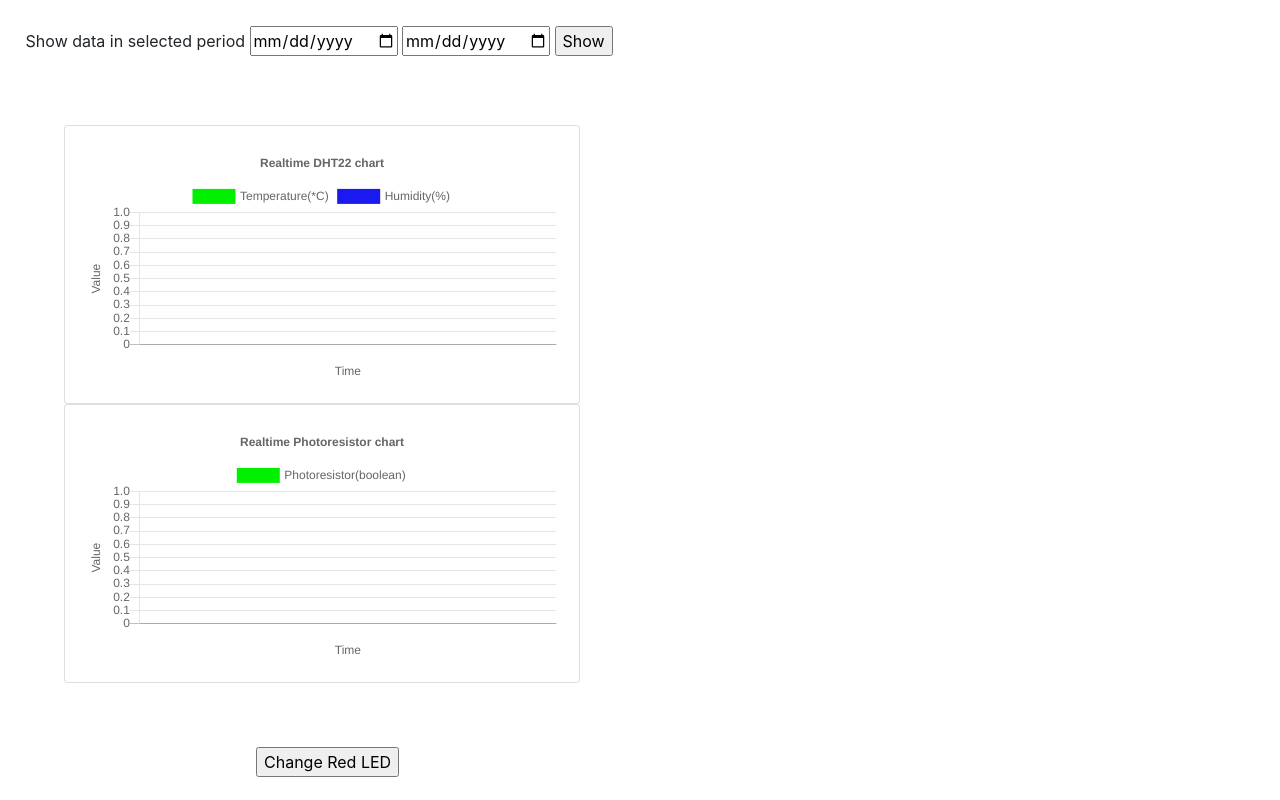
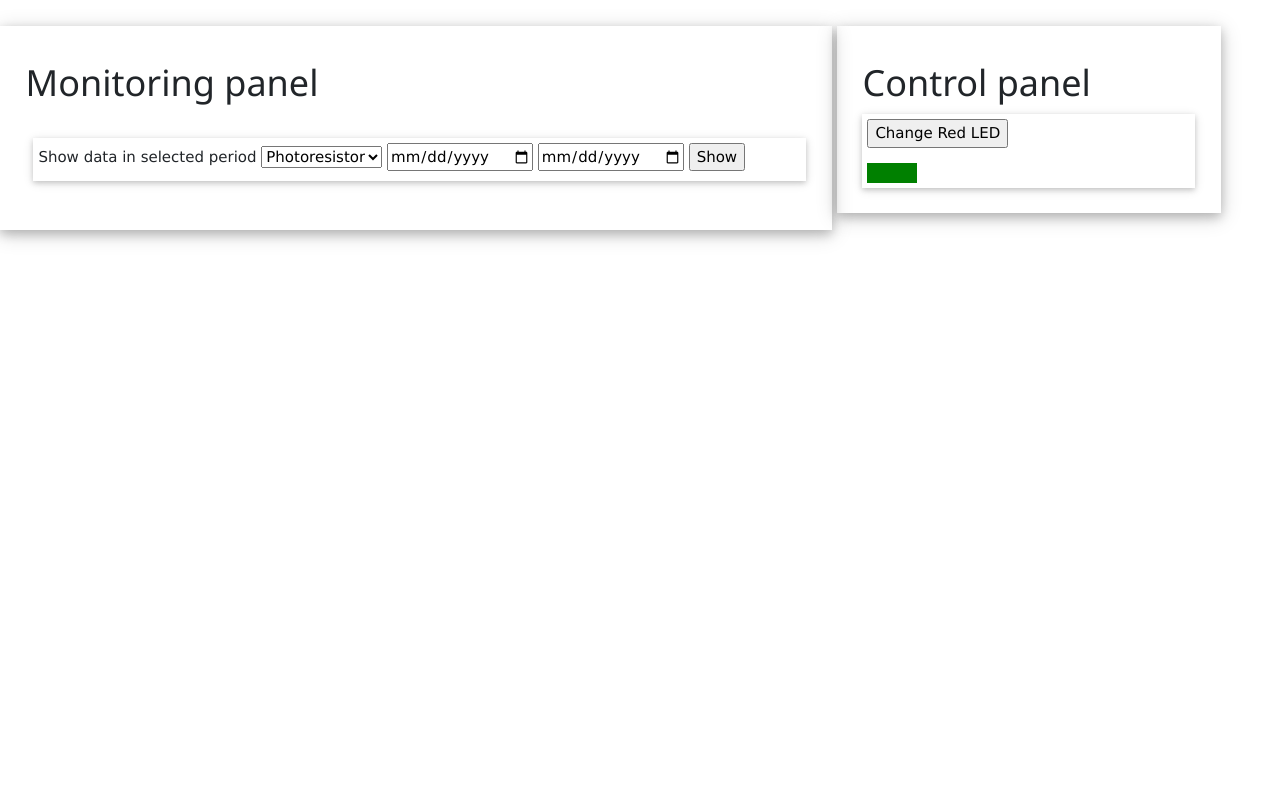
Before and after one commit to alshap/RPi_flask_monitoring, a Flask app: template templates/template.html in a window 1280 px wide; the page is wider, and only the part inside the window is pictured. Run offline with Flask 2, Linux system fonts and the light colour scheme; the template is opened without the code that fills it, so the values that code supplies are empty; some libraries are stand-ins or nearby versions.

Commit message:
Add files via upload

```diff
--- a/templates/template.html
+++ b/templates/template.html
@@ -2,9 +2,10 @@
 <html lang="en">
 <head>
     <meta charset="UTF-8">
-    <title>Creating Real-Time Charts with Flask</title>
+    <title>Real-time control panel</title>
     <link href="https://cdnjs.cloudflare.com/ajax/libs/twitter-bootstrap/4.3.1/css/bootstrap.min.css" rel="stylesheet">
     <link href="https://cdnjs.cloudflare.com/ajax/libs/Chart.js/2.8.0/Chart.min.css" rel="stylesheet">
+    <link rel="stylesheet" href="https://www.w3schools.com/w3css/4/w3.css">
 </head>
 
 <style>
@@ -29,40 +30,55 @@
         color: white;
     }
 
-    .devicespanel{
-        position: relative;
-        margin-left: 20%;
-        margin-top: 5%;
+    .container{
+        width: 65%;
+        margin-top: 2%;
+        margin-left: 0%;
+        display:inline-block;
+        vertical-align: top;
+        padding: 2%;
+    }
+    .container-2{
+        margin-top: 2%;
         width: 30%;
+        display:inline-block;
+        right: 2%;
+        vertical-align: top;
+        padding: 2%;
     }
 
-    #container{
-        width: 100%;
-        margin-left: 5%;
-        margin-top: 5%;
-    }
 
     .choice{
-        margin-top: 2%;
-        margin-left: 2%;
+        padding-top: 3%;
+        padding-bottom: 3%;
+        padding-left: 1%;
     }
+    .main-c: background-color: gray;
 
 </style>
+
 <body>
+<div class="main-c">
+    <div class="w3-card-4 container" id="graph-container">
+        <h1>Monitoring panel</h1>
         <div class="choice">
-
-    <form method = "get">
-        <label for="birthday">Show data in selected period</label>
-        <input type="date" id="datefrom" name="From">
-        <input type="date" id="dateto" name="To">
+            <div class="w3-card" style="padding: 5px;">
+                <form action ="http://localhost:5000/" method = "GET">
+                    <label>Show data in selected period</label>
+                    <select id="title" name="SelectedSensor">
+                         <option value="DHT22" selected>DHT22</option>
+                         <option value="Photoresistor" selected>Photoresistor</option>
+                    </select>
+                    <input type="date" name="DateFrom">
+                    <input type="date" name="DateTo">
                     <input type="submit" value="Show">
 
                 </form>
-
             </div>
-<div id="container">
+        </div>
+        <!--
             <div class="row">
-        <div class="col-5">
+                <div class="col">
                     <div class="card">
                         <div class="card-body">
                             <canvas id="canvas_dht22"></canvas>
@@ -70,12 +86,9 @@
                     </div>
                 </div>
             </div>
-    <div class="row">
-
-    </div>
 
             <div class="row">
-        <div class="col-5">
+                <div class="col">
                     <div class="card">
                         <div class="card-body">
                             <canvas id="canvas_photoresistor"></canvas>
@@ -83,13 +96,21 @@
                     </div>
                 </div>
             </div>
+            -->
     </div>
 
-<div class="devicespanel">
-        <form action = "" method = "post">
+
+    <div class="w3-card-4 container-2">
+        <h1>Control panel</h1>
+            <div class="w3-card" style="padding: 5px;">
+              <form action = "" method = "POST">
                  <p><input class = "button" type = "submit" value = "Change Red LED" name = "red_led" /></p>
               </form>
+              <div style="width: 50px; height: 20px; background-color: green"></div>
             </div>
+    </div>
+</div>
+
 <!--suppress JSUnresolvedLibraryURL -->
 <script src="https://cdnjs.cloudflare.com/ajax/libs/jquery/3.4.0/jquery.min.js"></script>
 <!--suppress JSUnresolvedLibraryURL -->
@@ -98,29 +119,64 @@
 <script src="https://cdnjs.cloudflare.com/ajax/libs/Chart.js/2.8.0/Chart.min.js"></script>
 <script>
     $(document).ready(function () {
-        const config_dht22 = {
+
+ function getRandomInt(max) {
+      return Math.floor(Math.random() * Math.floor(max));
+    }
+        /*
+        var sensors = [{
+                name: "DHT22",
+                labels: ["Temperature", "Humidity"]
+            },
+            {name: "Photoresistor",
+            labels: ["Boolean"]
+            }];
+            */
+        var sensors = [];
+
+        {% for key, parent_dict in sensors.items() %}
+           sensors.push({
+                    name: '{{ parent_dict["name"] }}',
+                    labels: [{% for label in parent_dict['labels'] %}   '{{ label }}',  {% endfor %}]
+               });
+        {% endfor %}
+
+
+
+        var configs = [];
+        var charts = [];
+
+        function getSensorNames(sensors){
+            sn = []
+            for (var i = 0;i < sensors.length;i++){
+                sn.push(sensors[i].name);
+            }
+            return sn;
+
+        }
+
+        function buildSensorConfigs(sensors){
+            sc = [];
+            for (var i = 0; i < sensors.length;i++){
+                sc.push(addSensorToConfig(sensors[i]));
+            }
+            return sc;
+        }
+        sensorNames = getSensorNames(sensors);
+
+
+        function addSensorToConfig(sensor){
+            var temp_config = {
             type: 'line',
             data: {
                 labels: [],
-                datasets: [{
-                    label: "Temperature(*C)",
-                    backgroundColor: 'rgb(255, 99, 132)',
-                    borderColor: 'rgb(0, 240, 0)',
-                    data: [],
-                    fill: false,
-                },{
-                    label: "Humidity(%)",
-                    backgroundColor: 'rgb(155, 30, 17)',
-                    borderColor: 'rgb(25, 25, 240)',
-                    data: [],
-                    fill: false,
-                }],
+                datasets: [],
             },
             options: {
                 responsive: true,
                 title: {
                     display: true,
-                    text: 'Realtime DHT22 chart'
+                    text: ''
                 },
                 tooltips: {
                     mode: 'index',
@@ -148,87 +204,99 @@
                 }
             }
         };
+            temp_config.data.datasets = [];
+            for (j = 0; j < sensor.labels.length; j++){
+                bgcolor = 'rgb('+getRandomInt(256)+', '+getRandomInt(256)+', '+getRandomInt(256)+')';
+                bcolor = 'rgb('+getRandomInt(256)+', '+getRandomInt(256)+', '+getRandomInt(256)+')';
+                temp_config.data.datasets.push({
+                                        label: sensor.labels[j],
+                                        backgroundColor: bgcolor,
+                                        borderColor: bcolor,
+                                        data: [],
+                                        fill: false
+                                            });
+            }
 
-        const config_photoresistor = {
-            type: 'line',
-            data: {
-                labels: [],
-                datasets: [{
-                    label: "Photoresistor(boolean)",
-                    backgroundColor: 'rgb(255, 99, 132)',
-                    borderColor: 'rgb(0, 240, 0)',
-                    data: [],
-                    fill: false,
-                }],
-            },
-            options: {
-                responsive: true,
-                title: {
-                    display: true,
-                    text: 'Realtime Photoresistor chart'
-                },
-                tooltips: {
-                    mode: 'index',
-                    intersect: false,
-                },
-                hover: {
-                    mode: 'nearest',
-                    intersect: true
-                },
-                scales: {
-                    xAxes: [{
-                        display: true,
-                        scaleLabel: {
-                            display: true,
-                            labelString: 'Time'
+            temp_config.options.title.text = sensor.name;
+            console.log(temp_config.data.datasets);
+            configs.push(temp_config);
+            return temp_config;
         }
-                    }],
-                    yAxes: [{
-                        display: true,
-                        scaleLabel: {
-                            display: true,
-                            labelString: 'Value'
-                        }
-                    }]
-                }
-            }
-        };
+
+        sensorConfigs = buildSensorConfigs(sensors);
 
 
-        var sensors = ["dht22", "photoresistor"]
+        function graphCanvasGenerate(sensor, config){
+                canvas_name = 'canvas_'+sensor.name;
+
+                graph_container = document.getElementById('graph-container');
+
+                var sensor_container = document.createElement('div');
+                sensor_container.classList.add("row");
+
+                var container_col = document.createElement('div');
+                container_col.classList.add("col");
+
+                var container_card = document.createElement('div');
+                container_card.classList.add("card");
+
+                var container_cardbody = document.createElement('div');
+                container_cardbody.classList.add("card-body");
+
+                var container_canvas = document.createElement('canvas');
+                container_canvas.id = canvas_name;
+
+                container_cardbody.appendChild(container_canvas);
+                container_card.appendChild(container_cardbody);
+                container_col.appendChild(container_card);
+                sensor_container.appendChild(container_col);
+
+                graph_container.appendChild(sensor_container);
+
+                var context = container_canvas.getContext('2d');
+
+                var lineChart = new Chart(context, config);
+                charts.push(lineChart);
+        }
 
 
-        const dht22context = document.getElementById('canvas_dht22').getContext('2d');
-        const photoresistorcontext = document.getElementById('canvas_photoresistor').getContext('2d');
-
-        const lineChart_dht22 = new Chart(dht22context, config_dht22);
-        const lineChart_photoresistor = new Chart(photoresistorcontext, config_photoresistor);
+        for (var i = 0;i < sensors.length;i++){
+            graphCanvasGenerate(sensors[i], sensorConfigs[i]);
+        }
 
             const source = new EventSource("/chart-data");
 
+
+
+
             source.onmessage = function (event) {
                 const data = JSON.parse(event.data);
+                idx = sensorNames.indexOf(data.sensor);
+                if (idx >= 0){
 
-            if (data.sensor == "DHT22"){
-                if (config_dht22.data.labels.length === 20) {
-                config_dht22.data.labels.shift();
-                config_dht22.data.datasets[0].data.shift();
+                    if (configs[idx].data.labels.length === 20) {
+                    configs[idx].data.labels.shift();
+                    configs[idx].data.datasets[0].data.shift();
                     }
-                config_dht22.data.labels.push(data.time);
-                config_dht22.data.datasets[0].data.push(data.value[0]);
-                config_dht22.data.datasets[01].data.push(data.value[1]);
-                lineChart_dht22.update();
+                    configs[idx].data.labels.push(data.time);
 
-            }else if (data.sensor == "Photoresistor"){
-                if (config_photoresistor.data.labels.length === 20) {
-                config_photoresistor.data.labels.shift();
-                config_photoresistor.data.datasets[0].data.shift();
+                    len = configs[idx].data.datasets.length;
+                    if (len > 1){
+                        for (var jj = 0;jj < len; jj++){
+                            configs[idx].data.datasets[jj].data.push(data.value[jj]);
                         }
-                config_photoresistor.data.labels.push(data.time);
-                config_photoresistor.data.datasets[0].data.push(data.value);
-                lineChart_photoresistor.update();
+                    }else{
+                        configs[idx].data.datasets[0].data.push(data.value);
                     }
+                    charts[idx].update();
                 }
+
+            }
+
+
+
+
+
 
 
     });
```
Lines whose indentation alone changed are shown as unchanged.
